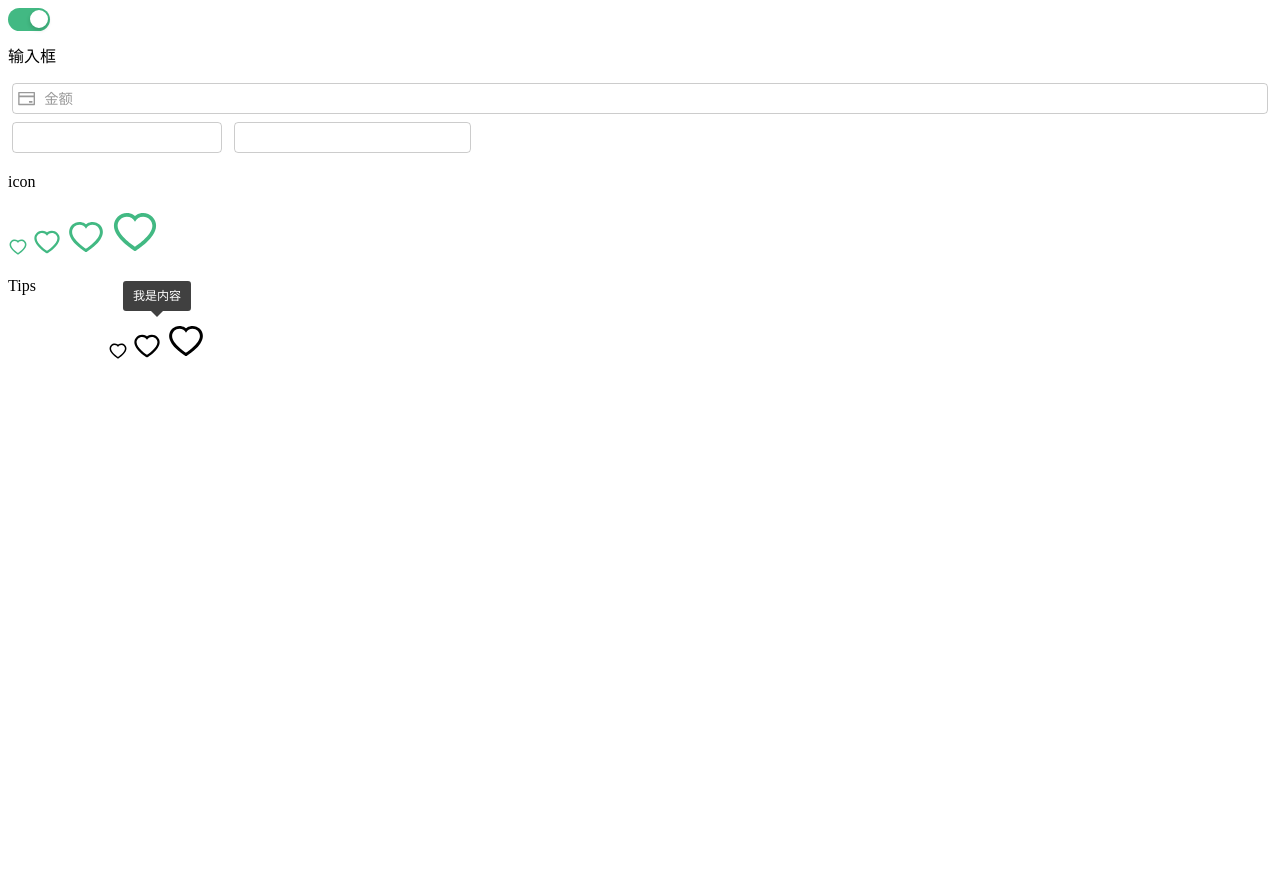
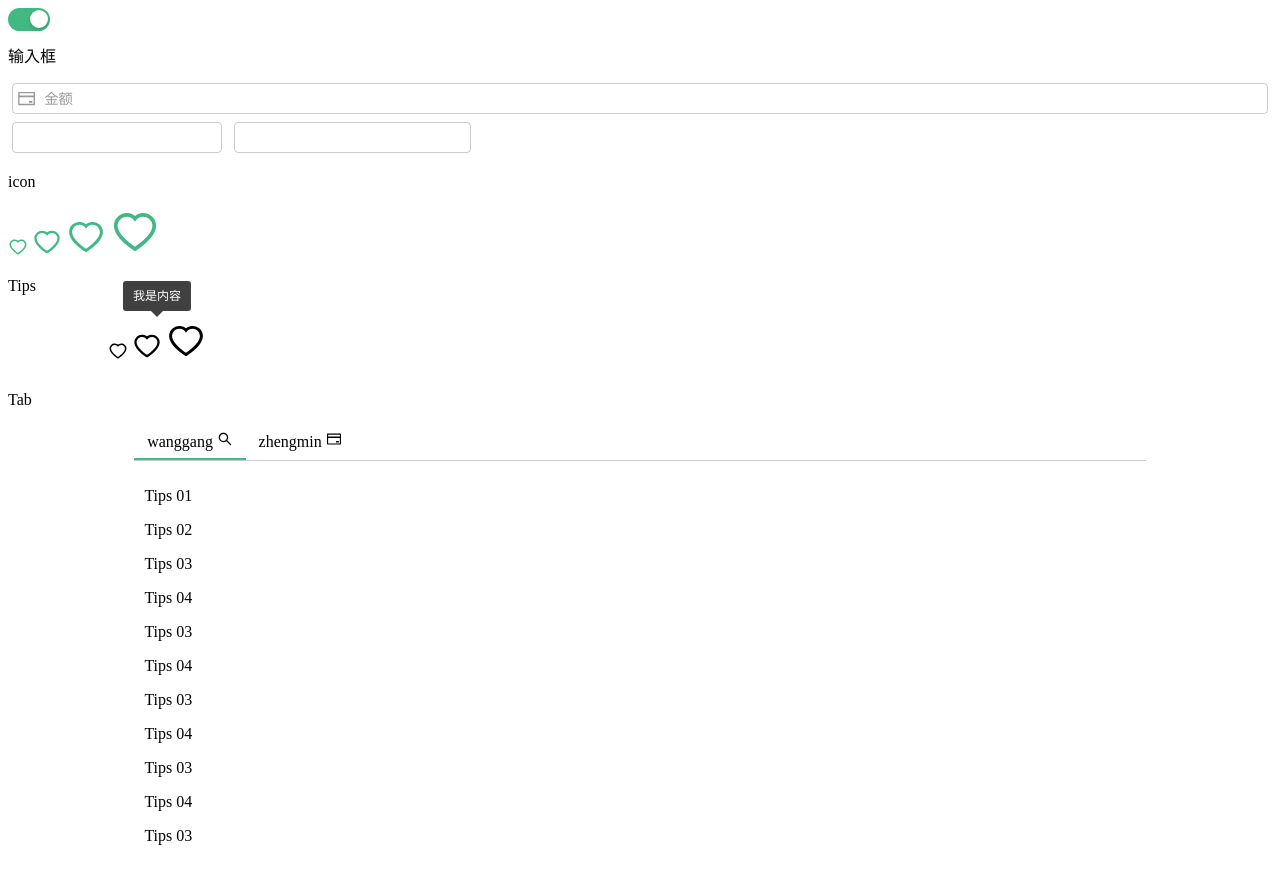
Before and after one commit to suyouwanggang/p-ui, a website with bundled scripts: page index.html in a window 1280 px wide. Before the commit the page ends 800 px from the top, so only its background shows below. Built offline with nearby package versions, Linux system fonts and the light colour scheme.

Commit message:
p-ui 初始化 tab

```diff
--- /dev/null
+++ b/elements/p-tab.ts
@@ -0,0 +1,205 @@
+import { css, customElement, html, LitElement, property, TemplateResult } from 'lit-element';
+type tabPosition = 'top' | 'bottom' | 'left' | 'right';
+@customElement('p-tab')
+export default class PTab extends LitElement {
+    @property({ type: String, reflect: true }) tabPosition: tabPosition = 'top';
+    @property({ type: String, reflect: true }) activeKey: string = null;
+
+    static get styles() {
+        return css`
+            :host{
+                display:block;
+                text-align:unset;
+            }
+            .tab_container{
+                --themColor:#42b983;
+                --tab-font-color:#42b983;
+                --tab-border-on-color:#42b983;
+                --tab-border-size:2px;
+                --borderColor:rgba(0,0,0,.2);
+                display: flex;
+                flex-direction: column;
+            }
+         .tab_nav_con{
+            flex:0 0 auto;
+            overflow: hidden;
+            display: flex;
+            scroll-behavior: smooth;
+        }
+
+        .tab_content{
+           display:block;
+		   flex:1;
+           padding:10px;
+           border-top: 1px solid var(--borderColor);
+        }
+
+        .tab_tabs {
+            white-space:nowrap;
+            border-bottom:var(--tab-border-size) solid #FFF;
+            padding:0.4em 0.8em;
+            cursor: pointer;
+        }
+        .tab_tabs[disabled]{
+            opacity: 0.4;
+            cursor: not-allowed;
+        }
+       .tab_on{
+            border-bottom-color:var(--tab-border-on-color);
+        }
+       .tab_container[tabPosition=left],
+       .tab_container[tabPosition=right]
+       {
+            flex-direction: row;
+       }
+       .tab_container[tabPosition=left] .tab_nav_con,
+       .tab_container[tabPosition=right] .tab_nav_con
+       {
+
+           display: flex;
+           flex-direction: column;
+           overflow: hidden;
+
+       }
+       .tab_container[tabPosition=right] .tab_nav_con{
+           order:1;
+           border-left:1px solid var(--borderColor);
+       }
+       .tab_container[tabPosition=left]  .tab_tabs{
+            display: block;
+            padding:0.6em 0.3em ;
+            border-right:var(--tab-border-size) solid #FFF;
+
+       }
+       .tab_container[tabPosition=left] .tab_on{
+            border-bottom: none;
+            border-right:var(--tab-border-size) solid var(--tab-border-on-color);
+
+       }
+
+       .tab_container[tabPosition=right]  .tab_tabs{
+            display: block;
+            padding:0.6em 0.3em ;
+            border-left:var(--tab-border-size) solid #FFF;
+            text-align: right;
+
+       }
+
+       .tab_container[tabPosition=right] .tab_on{
+            border-bottom: none;
+            border-left:var(--tab-border-size) solid var(--tab-border-on-color);
+       }
+
+
+
+
+       .tab_container[tabPosition=left] .tab_content{
+           flex:1;
+           border-top:none;
+           margin-left:-1px;
+           border-left:1px solid var(--borderColor);
+       }
+       .tab_container[tabPosition=right] .tab_content{
+           flex:1;
+           border-top:none;
+           margin-right:-1px;
+           order:0;
+
+       }
+
+
+
+       .tab_container[tabPosition=bottom] .tab_nav_con {
+            order:1;
+            border-bottom: none;
+       }
+       .tab_container[tabPosition=bottom]  .tab_tabs{
+
+            border-top:var(--tab-border-size) solid #FFF;
+       }
+       .tab_container[tabPosition=bottom]  .tab_on{
+            border:none;
+            border-top:var(--tab-border-size) solid var(--tab-border-on-color);
+       }
+       .tab_container[tabPosition=bottom] .tab_content{
+           order:0;
+           border-top:none;
+           border-bottom:1px solid var(--borderColor);
+
+       }
+       ::slotted(p-tab-content:not([active])){
+        display:none;
+       }
+        `
+    }
+
+
+    render() {
+        return html`
+        <div class="tab_container" tabPosition="${this.tabPosition}" >
+            <div class="tab_nav_con">${this.renderTab()}</div>
+            <slot id="slots" class="tab_content"></slot>
+        </div>`;
+    }
+    firstUpdated() {
+        let xTab = this;
+        let slots: HTMLSlotElement = <HTMLSlotElement>this.shadowRoot.getElementById('slots');
+        slots.addEventListener('slotchange', () => {
+            const slotsChild = slots.assignedElements();
+            xTab.requestUpdate();
+        })
+    }
+
+    renderTab(): TemplateResult | Array<TemplateResult> {
+        const xTab = this;
+        const childchild = Array.from(this.children);
+        const result = new Array<TemplateResult>();
+        childchild.forEach((element, index) => {
+            if (element instanceof PTabContent) {
+                const tContent: PTabContent = element as PTabContent;
+                if (tContent.key == null) {
+                    tContent.key = '' + index;
+                }
+                if (xTab.activeKey == null) {
+                    xTab.activeKey = tContent.key;
+                }
+                if (tContent.key == xTab.activeKey) {
+                    tContent.setAttribute("active", "");
+                } else {
+                    tContent.removeAttribute("active");
+                }
+                result.push(tContent.renderTabContent(this));
+            }
+        });
+        return result;
+    }
+
+
+}
+
+
+@customElement('p-tab-content')
+class PTabContent extends LitElement {
+    @property({ type: String, reflect: true })
+    @property({ type: String, reflect: true }) label: string = '';
+    @property({ type: String, reflect: true }) key: string = null;
+    @property({ type: String, reflect: true }) icon: string = '';
+    @property({ type: Boolean, reflect: true }) disabled: boolean = false;
+
+    firstUpdated(changeMap: Map<string | number | symbol, unknown>) {
+
+
+    }
+    render() {
+        return html`<slot></slot>`;
+    }
+    renderTabContent(parent: PTab): TemplateResult {
+        return html`<div class='tab_tabs ${parent.activeKey == this.key ? 'tab_on' : ''}' ?disabled=${this.disabled}>
+            <span class='tab_label'>${this.label}</span>
+            ${this.icon ? html`<p-icon name=${this.icon}></p-icon>` : ''}
+            </div>`;
+    }
+    updated(changeMap: Map<string | number | symbol, unknown>) {
+
+    }
+}
--- a/index.html
+++ b/index.html
@@ -70,6 +70,40 @@
     <p-icon name="heart"  id="icon" size="30" lefticon="creditcard" ></p-icon>
     <p-icon name="heart"  id="icon" size="40" lefticon="creditcard" ></p-icon>
   </p-tips>
+
+  <p>Tab </p>
+  <p-tab id="tabDIV" style='width:80%;margin: 10px auto;'>
+    <p-tab-content label="wanggang" icon="search" >
+        <p>Tips 01 </p>
+        <p>Tips  02</p>
+        <p>Tips 03</p>
+        <p>Tips 04</p> <p>Tips 03</p>
+        <p>Tips 04</p> <p>Tips 03</p>
+        <p>Tips 04</p> <p>Tips 03</p>
+        <p>Tips 04</p> <p>Tips 03</p>
+      </p-tab-content>
+
+
+    <p-tab-content label="zhengmin" icon="creditcard" >
+        <p>Tips 03</p>
+        <p>Tips 04</p>
+        <p>Tips 03</p>
+        <p>Tips 04</p>
+
+        <p>Tips 03</p>
+        <p>Tips 04</p> <p>Tips 03</p>
+        <p>Tips 04</p> <p>Tips 03</p>
+        <p>Tips 04</p> <p>Tips 03</p>
+        <p>Tips 04</p> <p>Tips 03</p>
+        <p>Tips 04</p> <p>Tips 03</p>
+        <p>Tips 04</p> <p>Tips 03</p>
+        <p>Tips 04</p> <p>Tips 03</p>
+        <p>Tips 04</p> <p>Tips 03</p>
+        <p>Tips 04</p> <p>Tips 03</p>
+        <p>Tips 04</p>
+    </p-tab-content>
+</p-tab>
+
 </div>
     <script>
       var a=document.getElementById('switch');
@@ -88,5 +122,9 @@
       var t=document.getElementById('tips');
 
 
+      var tab=document.getElementById('tabDIV');
+
+
+
     </script>
 </body>
--- a/index.ts
+++ b/index.ts
@@ -4,6 +4,7 @@ import './elements/p-tips';
 import './elements/p-icon';
 import './elements/p-input';
 import './elements/p-switch';
+import './elements/p-tab';
 
 
 /*
```
